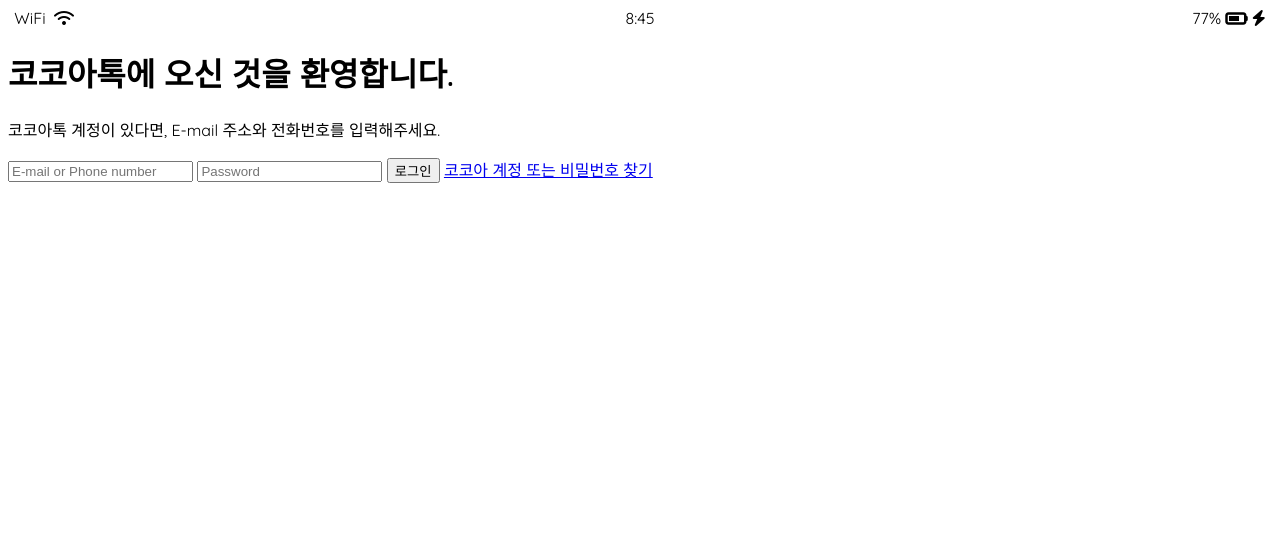
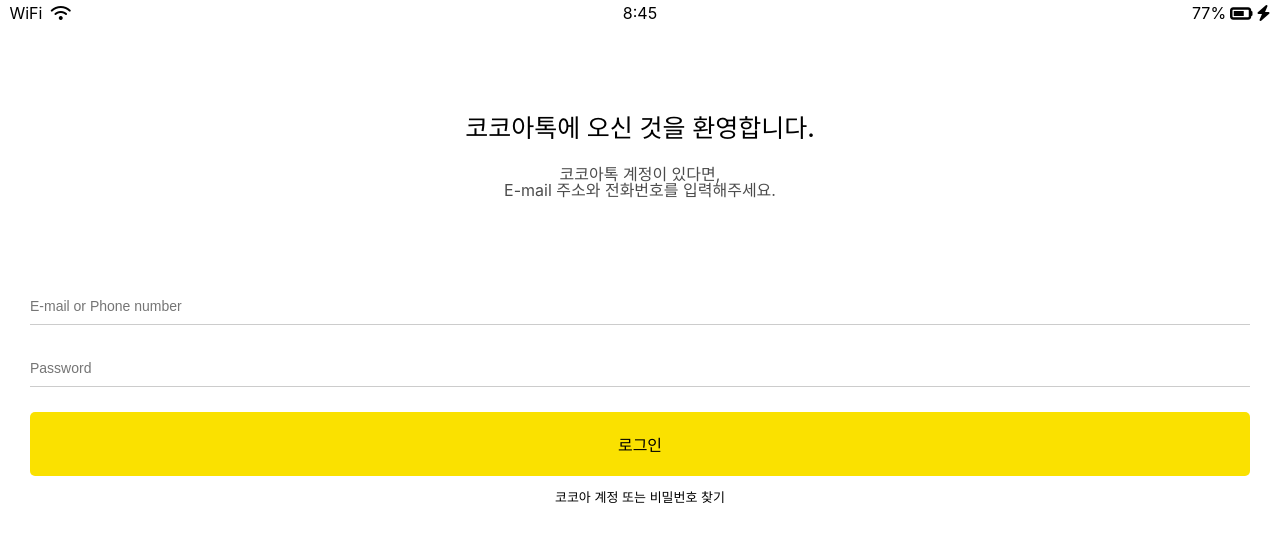
Before and after one commit to zec247/cocoa-clone-2021, a plain HTML site: page index.html in a window 1280 px wide. Drawn offline with Linux system fonts and the light colour scheme.

Commit message:
1st page made

```diff
--- /dev/null
+++ b/css/components/status-bar.css
@@ -0,0 +1,26 @@
+.status-bar {
+  display: flex;
+  justify-content: center;
+  padding: 5px 3px;
+}
+
+.status-bar__column {
+  width: 33%;
+}
+.status-bar__column:nth-child(2) {
+  display: flex;
+  justify-content: center;
+}
+.status-bar__column:last-child {
+  display: flex;
+  justify-content: flex-end;
+  align-items: center;
+}
+
+.status-bar__column:first-child span {
+  margin-right: 4px;
+}
+
+.status-bar__column .fa-battery-three-quarters {
+  margin: 0px 4px;
+}
--- /dev/null
+++ b/css/reset.css
@@ -0,0 +1,132 @@
+/* http://meyerweb.com/eric/tools/css/reset/
+   v2.0 | 20110126
+   License: none (public domain)
+*/
+
+html,
+body,
+div,
+span,
+applet,
+object,
+iframe,
+h1,
+h2,
+h3,
+h4,
+h5,
+h6,
+p,
+blockquote,
+pre,
+a,
+abbr,
+acronym,
+address,
+big,
+cite,
+code,
+del,
+dfn,
+em,
+img,
+ins,
+kbd,
+q,
+s,
+samp,
+small,
+strike,
+strong,
+sub,
+sup,
+tt,
+var,
+b,
+u,
+i,
+center,
+dl,
+dt,
+dd,
+ol,
+ul,
+li,
+fieldset,
+form,
+label,
+legend,
+table,
+caption,
+tbody,
+tfoot,
+thead,
+tr,
+th,
+td,
+article,
+aside,
+canvas,
+details,
+embed,
+figure,
+figcaption,
+footer,
+header,
+hgroup,
+menu,
+nav,
+output,
+ruby,
+section,
+summary,
+time,
+mark,
+audio,
+video {
+  margin: 0;
+  padding: 0;
+  border: 0;
+  font-size: 100%;
+  font: inherit;
+  vertical-align: baseline;
+}
+/* HTML5 display-role reset for older browsers */
+article,
+aside,
+details,
+figcaption,
+figure,
+footer,
+header,
+hgroup,
+menu,
+nav,
+section {
+  display: block;
+}
+body {
+  line-height: 1;
+}
+ol,
+ul {
+  list-style: none;
+}
+blockquote,
+q {
+  quotes: none;
+}
+blockquote:before,
+blockquote:after,
+q:before,
+q:after {
+  content: "";
+  content: none;
+}
+table {
+  border-collapse: collapse;
+  border-spacing: 0;
+}
+input:focus {
+  outline: none;
+}
--- /dev/null
+++ b/css/screens/login.css
@@ -0,0 +1,49 @@
+.welcome-header {
+  margin-top: 90px;
+  text-align: center;
+  display: flex;
+  flex-direction: column;
+  align-items: center;
+}
+.welcome-header__title {
+  margin-bottom: 25px;
+  font-size: 25px;
+  font-weight: 500;
+}
+.welcome-header__text {
+  opacity: 0.7;
+  margin-bottom: 90px;
+}
+#login-form {
+  display: flex;
+  flex-direction: column;
+  margin: 0px 30px;
+}
+#login-form input {
+  border: none;
+  padding: 10px 0px;
+  font-size: 14px;
+  margin-bottom: 25px;
+}
+#login-form input:not([type="submit"]) {
+  border-bottom: 1.2px solid rgba(0, 0, 0, 0.2);
+  transition: border-color 0.3s ease-in-out;
+}
+#login-form input::placeholder {
+  color: rgba(0, 0, 0, 0.4);
+}
+#login-form input:focus {
+  border-color: var(--yellow);
+}
+#login-form input[type="submit"] {
+  background: var(--yellow);
+  cursor: pointer;
+  padding: 20px 0px;
+  border-radius: 5px;
+}
+#login-form a {
+  text-align: center;
+  text-decoration: none;
+  color: inherit;
+  font-size: 13px;
+}
--- /dev/null
+++ b/css/screens/loginclone.css
@@ -0,0 +1,50 @@
+.welcome-header {
+  margin-top: 90px;
+  text-align: center;
+  display: flex;
+  flex-direction: column;
+  align-items: center;
+}
+.welcome-header__title {
+  margin-bottom: 25px;
+  font-size: 25px;
+  font-weight: 500;
+}
+.welcome-header__text {
+  opacity: 0.7;
+  margin-bottom: 90px;
+}
+.login-form {
+  display: flex;
+  flex-direction: column;
+  margin: 0px 30px;
+}
+.login-form__input {
+  border: none;
+  padding: 10px 0px;
+  font-size: 14px;
+  margin-bottom: 25px;
+  border-bottom: 1.2px solid rgba(0, 0, 0, 0.2);
+  transition: border-color 0.4s ease-in-out;
+}
+.login-form__input input::placeholder {
+  color: rgba(0, 0, 0, 0.4);
+}
+.login-form__input:focus {
+  border-color: var(--yellow);
+}
+.login-form__btn {
+  background-color: var(--yellow);
+  cursor: pointer;
+  padding: 20px 0px;
+  border-radius: 5px;
+  border: none;
+  font-size: 16px;
+}
+.login-form__a {
+  text-align: center;
+  text-decoration: none;
+  color: inherit;
+  font-size: 13px;
+  margin: 15px;
+}
--- a/css/styles.css
+++ b/css/styles.css
@@ -1,30 +1,13 @@
-@import url("https://fonts.googleapis.com/css2?family=Quicksand:wght@400;600&display=swap");
+@import "reset.css";
+@import "variables.css";
+
+/* Components */
+@import "components/status-bar.css";
+
+/* Screens */
+@import "screens/loginclone.css";
+
 body {
-  font-family: "Quicksand", sans-serif;
+  font-family: -apple-system, BlinkMacSystemFont, "Segoe UI", Roboto, Oxygen,
+    Ubuntu, Cantarell, "Open Sans", "Helvetica Neue", sans-serif;
 }
-
-.status-bar {
-  display: flex;
-  justify-content: center;
-}
-
-.status-bar__column {
-  width: 33%;
-}
-.status-bar__column:nth-child(2) {
-  display: flex;
-  justify-content: center;
-}
-.status-bar__column:last-child {
-  display: flex;
-  justify-content: flex-end;
-  align-items: center;
-}
-
-.status-bar__column:first-child span {
-  margin-right: 4px;
-}
-
-.status-bar__column .fa-battery-three-quarters {
-  margin: 0px 4px;
-}
--- /dev/null
+++ b/css/variables.css
@@ -0,0 +1,3 @@
+:root {
+  --yellow: #fae100;
+}
--- a/index.html
+++ b/index.html
@@ -4,7 +4,7 @@
     <link rel="stylesheet" href="css/styles.css">
     <meta charset="UTF-8">
     <meta name="viewport" content="width=device-width, initial-scale=1.0">
-    <title>코코아톡에 오신 것을 환영합니다.</title>
+    <title>코코아톡 클론</title>
 </head>
 <body>
     <div class="status-bar">
@@ -25,15 +25,15 @@
     <header class="welcome-header">
         <h1 class="welcome-header__title">코코아톡에 오신 것을 환영합니다.</h1>
         <p class="welcome-header__text">
-            코코아톡 계정이 있다면, E-mail 주소와 전화번호를 입력해주세요.
+            코코아톡 계정이 있다면, <br>E-mail 주소와 전화번호를 입력해주세요.
         </p>
     </header>
 
-    <form id="login-form">
-        <input type="text" placeholder="E-mail or Phone number">
-        <input type="password" placeholder="Password">
-        <input type="submit" value="로그인">
-        <a href="#">코코아 계정 또는 비밀번호 찾기</a>
+    <form action="friends.html" method="get" class="login-form">
+        <input class="login-form__input" name="username" type="text" placeholder="E-mail or Phone number">
+        <input class="login-form__input" name="password" type="password" placeholder="Password">
+        <input class="login-form__btn" type="submit" value="로그인">
+        <a class="login-form__a" href="#">코코아 계정 또는 비밀번호 찾기</a>
     </form>
 
 
```
Also changed, not shown: friends.html (added, +1 -0 lines).
